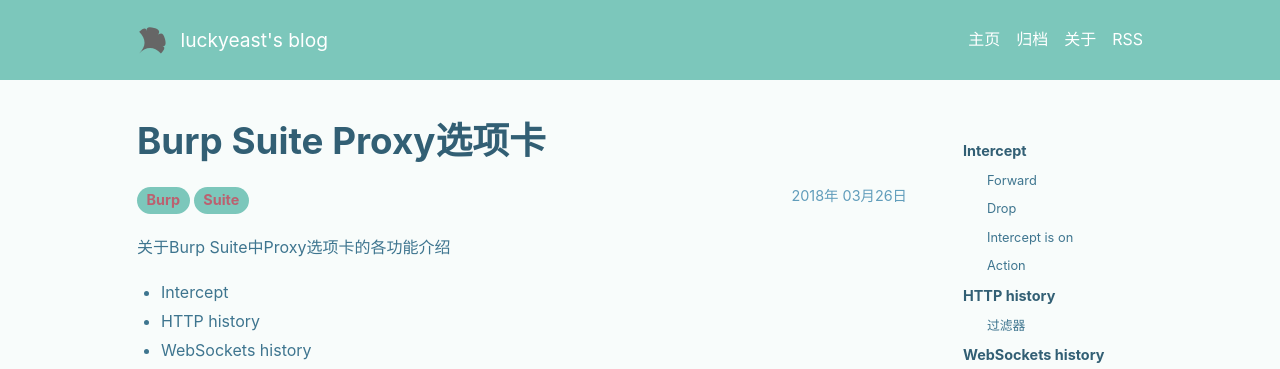
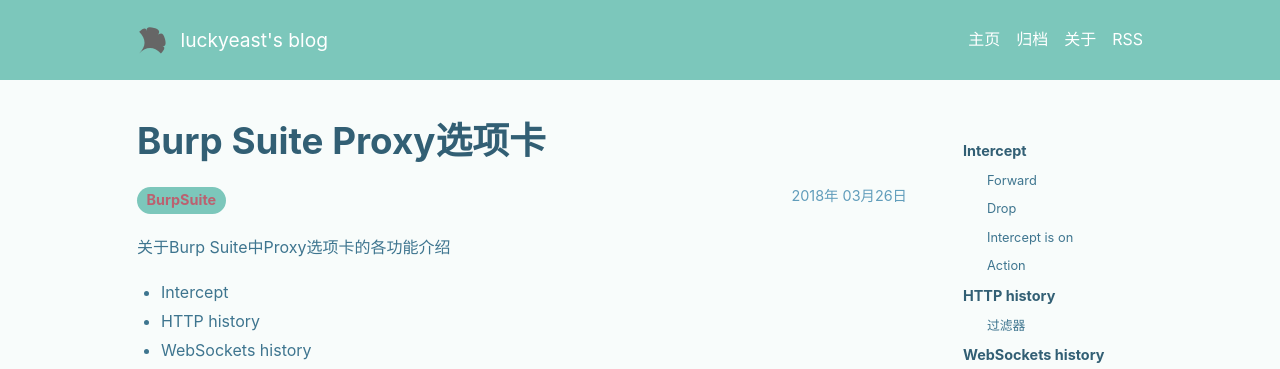
Before and after one commit to xingruidong95/xingruidong95.github.io, a Jekyll site: the page built from _posts/2018-03-26-Burp-Suite-Proxy选项卡.md, in a window 1280 px wide and 900 px high. Shown: the top 369 px of the window. Built offline with Jekyll 4.4.1, drawn with Linux system fonts in a browser that asks for light colours; nearby versions of some CDN libraries.

Commit message:
Update 2018-03-26-Burp-Suite-Proxy选项卡.md

```diff
--- a/_posts/2018-03-26-Burp-Suite-Proxy选项卡.md
+++ b/_posts/2018-03-26-Burp-Suite-Proxy选项卡.md
@@ -2,7 +2,7 @@
 layout: post
 title: Burp Suite Proxy选项卡
 key: 20180326
-tags: Burp Suite
+tags: BurpSuite
 ---
 
 关于Burp Suite中Proxy选项卡的各功能介绍
```
